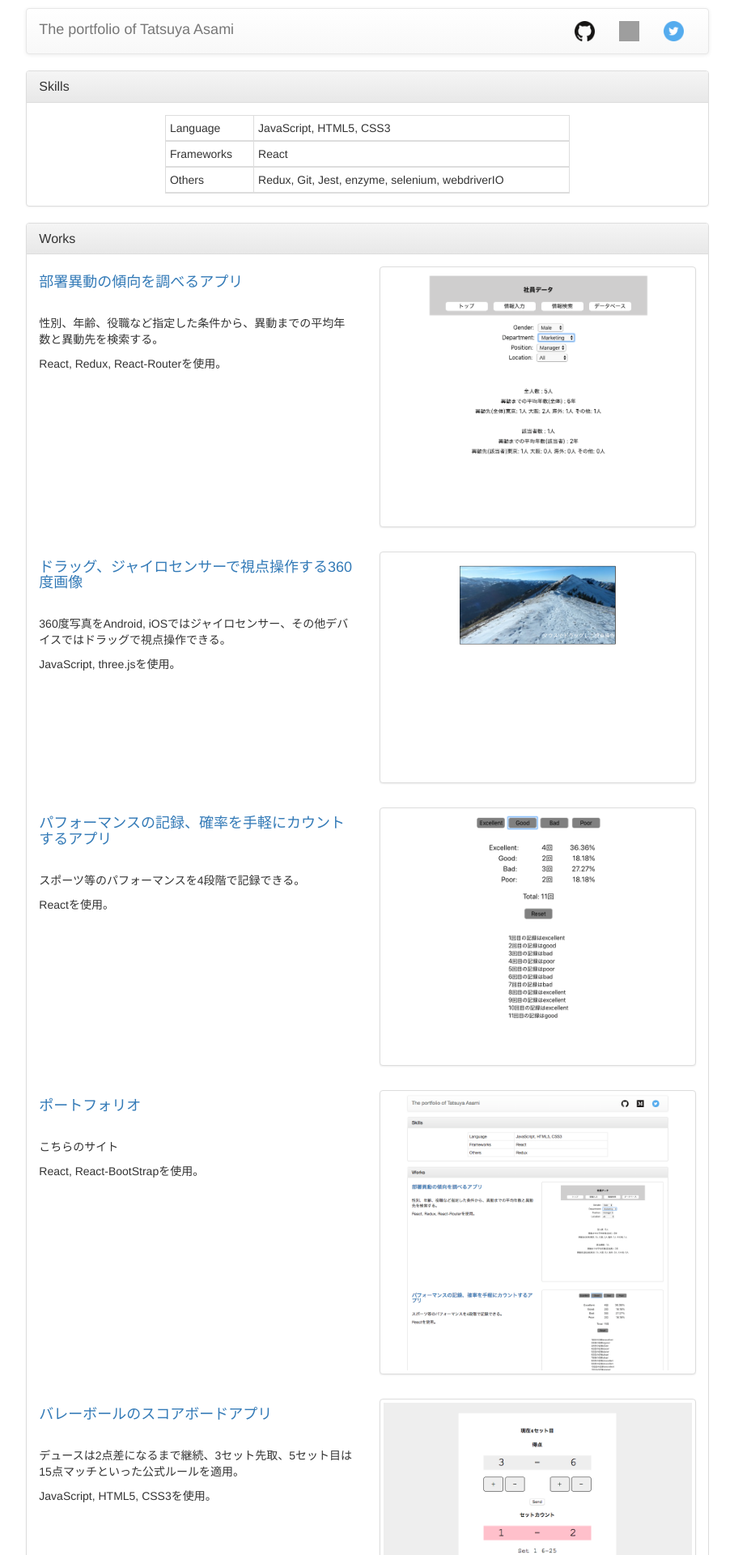
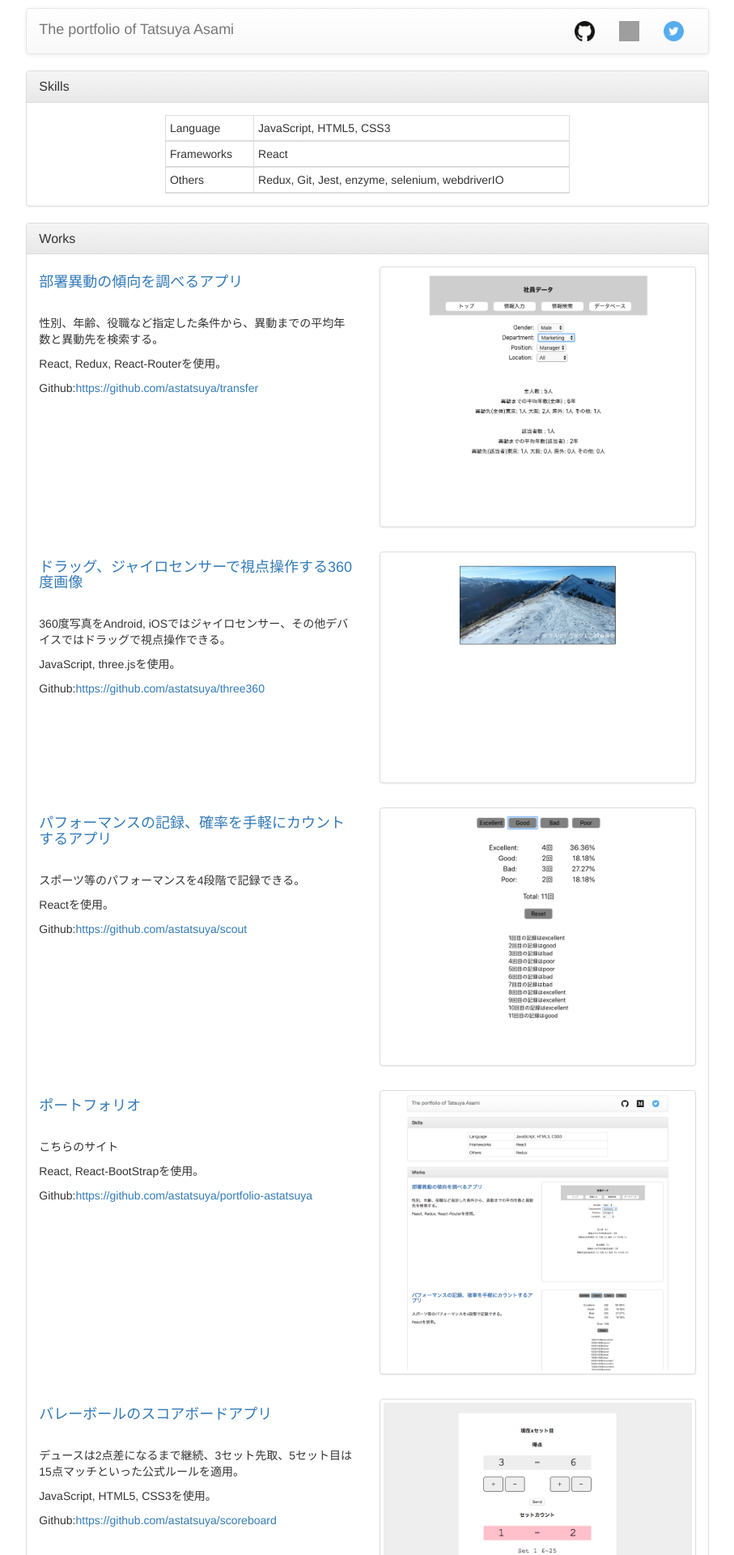
Before and after one commit to astatsuya/my-portfolio, a React (Create React App) app: page / in a window 1280 px wide. Shown: the top 1920 px of the page at 81% size, without its empty margins (186-1093 px from the left). Built offline with nearby package versions, Linux system fonts and the light colour scheme; grey boxes are pictures that could not be loaded.

Commit message:
add github link in contents

```diff
--- a/src/components/works.js
+++ b/src/components/works.js
@@ -16,6 +16,10 @@ const Works = () => {
             <br />
             <p>性別、年齢、役職など指定した条件から、異動までの平均年数と異動先を検索する。</p>
             <p>React, Redux, React-Routerを使用。</p>
+            <p>Github:
+              <a href="https://github.com/astatsuya/transfer" target="_blank" rel="noopener noreferrer">https://github.com/astatsuya/transfer
+              </a>
+            </p>
           </Col>
           <Col xs={12} md={6} style={{maxWidth: 900}}>
             <Image src="images/transfer.png" alt="" responsive thumbnail />
@@ -31,6 +35,10 @@ const Works = () => {
             <br />
             <p>360度写真をAndroid, iOSではジャイロセンサー、その他デバイスではドラッグで視点操作できる。</p>
             <p>JavaScript, three.jsを使用。</p>
+            <p>Github:
+              <a href="https://github.com/astatsuya/three360" target="_blank" rel="noopener noreferrer">https://github.com/astatsuya/three360
+              </a>
+            </p>
           </Col>
           <Col xs={12} md={6} style={{maxWidth: 900}}>
             <Image src="images/360.png" alt="" responsive thumbnail />
@@ -46,6 +54,10 @@ const Works = () => {
             <br />
             <p>スポーツ等のパフォーマンスを4段階で記録できる。</p>
             <p>Reactを使用。</p>
+            <p>Github:
+              <a href="https://github.com/astatsuya/scout" target="_blank" rel="noopener noreferrer">https://github.com/astatsuya/scout
+              </a>
+            </p>
           </Col>
           <Col xs={12} md={6} style={{maxWidth: 900}}>
             <Image src="images/Scout.png" alt="" responsive thumbnail />
@@ -61,6 +73,10 @@ const Works = () => {
             <br />
             <p>こちらのサイト</p>
             <p>React, React-BootStrapを使用。</p>
+            <p>Github:
+              <a href="https://github.com/astatsuya/portfolio-astatsuya" target="_blank" rel="noopener noreferrer">https://github.com/astatsuya/portfolio-astatsuya
+              </a>
+            </p>
           </Col>
           <Col xs={12} md={6} style={{maxWidth: 900}}>
             <Image src="images/Portfolio.png" alt="" responsive thumbnail />
@@ -76,6 +92,10 @@ const Works = () => {
             <br />
             <p>デュースは2点差になるまで継続、3セット先取、5セット目は15点マッチといった公式ルールを適用。</p>
             <p>JavaScript, HTML5, CSS3を使用。</p>
+            <p>Github:
+              <a href="https://github.com/astatsuya/scoreboard" target="_blank" rel="noopener noreferrer">https://github.com/astatsuya/scoreboard
+              </a>
+            </p>
           </Col>
           <Col xs={12} md={6} style={{maxWidth: 900}}>
             <Image src="images/Scoreboard.png" alt="" responsive thumbnail />
```
